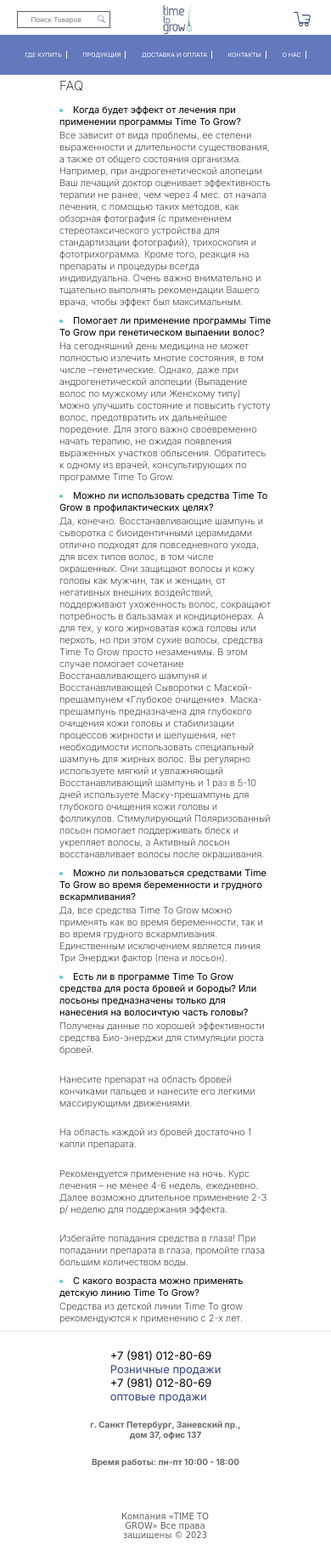
After one commit to Ilyakiki/time_to_grow, a Django app: page /FAQ/ in a window 390 px wide. The commit adds this page. Shown: the whole page at 85% size. Run offline with Django 4.2, Linux system fonts and the light colour scheme; some web fonts are replaced.

Commit message:
FAQ + continue of adaptive

```diff
--- /dev/null
+++ b/shop/templates/shop/FAQ.html
@@ -0,0 +1,34 @@
+{% extends 'base.html' %}
+{% load static %}
+{% block title %}{% endblock %}
+
+{% block css %} <link rel="stylesheet" href="{% static 'shop/css/FAQ.css' %}">{% endblock %}
+{% block content %}
+    <div class="content_FAQ">
+        <h2 class="title">FAQ</h2>
+        <div class="content_text">
+            <li class="point">Когда будет эффект от лечения при применении программы Time To Grow?</li>
+            <p class="point_text">Все зависит от вида проблемы, ее степени выраженности и длительности существования, а также от общего состояния организма. Например, при андрогенетической алопеции Ваш лечащий доктор оценивает эффективность терапии не ранее, чем через 4 мес. от начала лечения, с помощью таких методов, как обзорная фотография (с применением стереотаксического устройства для стандартизации фотографий), трихоскопия и фототрихограмма. Кроме того, реакция на препараты и процедуры всегда индивидуальна. Очень важно внимательно и тщательно выполнять рекомендации Вашего врача, чтобы эффект был максимальным.</p>
+            <li class="point">Помогает ли применение программы Time To Grow при генетическом выпаении волос?</li>
+            <p class="point_text">На сегодняшний день медицина не может полностью излечить многие состояния, в том числе –генетические. Однако, даже при андрогенетической алопеции (Выпадение волос по мужскому или Женскому типу) можно улучшить состояние и повысить густоту волос, предотвратить их дальнейшее поредение. Для этого важно своевременно начать терапию, не ожидая появления выраженных участков облысения. Обратитесь к одному из врачей, консультирующих по программе Time To Grow.</p>
+            <li class="point">Можно ли использовать средства Time To Grow в профилактических целях?</li>
+            <p class="point_text">Да, конечно. Восстанавливающие шампунь и сыворотка с биоидентичными церамидами отлично подходят для повседневного ухода, для всех типов волос, в том числе окрашенных. Они защищают волосы и кожу головы как мужчин, так и женщин, от негативных внешних воздействий, поддерживают ухоженность волос, сокращают потребность в бальзамах и кондиционерах. А для тех, у кого жирноватая кожа головы или перхоть, но при этом сухие волосы, средства Time To Grow просто незаменимы. В этом случае помогает сочетание Восстанавливающего шампуня и Восстанавливающей Сыворотки с Маской-прешампунем «Глубокое очищение». Маска-прешампунь предназначена для глубокого очищения кожи головы и стабилизации процессов жирности и шелушения, нет необходимости использовать специальный шампунь для жирных волос. Вы регулярно используете мягкий и увлажняющий Восстанавливающий шампунь и 1 раз в 5-10 дней используете Маску-прешампунь для глубокого очищения кожи головы и фолликулов. Стимулирующий Поляризованный лосьон помогает поддерживать блеск и укрепляет волосы, а Активный лосьон восстанавливает волосы после окрашивания.</p>
+            <li class="point">Можно ли пользоваться средствами Time To Grow во время беременности и грудного вскармливания?</li>
+            <p class="point_text">Да, все средства Time To Grow можно применять как во время беременности, так и во время грудного вскармливания. Единственным исключением является линия Три Энерджи фактор (пена и лосьон).</p>
+            <li class="point">Есть ли в программе Time To Grow средства для роста бровей и бороды? Или лосьоны предназначены только для нанесения на волосичтую часть головы?</li>
+            <p class="point_text">Получены данные по хорошей эффективности средства Био-энерджи для стимуляции роста бровей.</p>
+            <br>
+            <p class="point_text">Нанесите препарат на область бровей кончиками пальцев и  нанесите его легкими массирующими движениями.</p>
+            <br>
+            <p class="point_text">На область каждой из бровей достаточно 1 капли препарата.</p>
+            <br>
+            <p class="point_text">Рекомендуется применение на ночь. Курс лечения – не менее 4-6 недель, ежедневно. Далее возможно длительное применение 2-3 р/ неделю для поддержания эффекта.</p>
+            <br>
+            <p class="point_text">Избегайте попадания средства в глаза! При попадании препарата в глаза, промойте глаза большим количеством воды.</p>
+
+            <li class="point">С какого возраста можно применять детскую линию Time To Grow?</li>
+
+            <p class="point_text">Средства из детской линии Time To grow  рекомендуются к применению с 2-х лет.</p>
+        </div>
+    </div>
+{% endblock %}
--- a/shop/templates/shop/contacts.html
+++ b/shop/templates/shop/contacts.html
@@ -43,7 +43,7 @@
                 <h3 class="ip_inn_orgnip">ОГРНИП 309784720300067</h3>
             </div>
             <div class="map">
-                <iframe src="https://yandex.ru/map-widget/v1/?um=constructor%3A96a987f51881a9aeb0c3d5d88f375973411ce59ac83cbb2fa03c6ea1c18fa0c3&amp;source=constructor" width="750" height="500" frameborder="0"></iframe>
+                <iframe src="https://yandex.ru/map-widget/v1/?um=constructor%3A96a987f51881a9aeb0c3d5d88f375973411ce59ac83cbb2fa03c6ea1c18fa0c3&amp;source=constructor" width="750" height="500" frameborder="0" class="map_image"></iframe>
             </div>
         </div>
     </div>
--- a/shop/templates/shop/homepage.html
+++ b/shop/templates/shop/homepage.html
@@ -6,6 +6,7 @@
     <link rel="stylesheet" href="{% static 'shop/css/homepage.css' %}">{% endblock %}
 {% block content %}
     <div class="banner">
+        <img src="{% static 'shop/img/banner_comp.jpg'%}" alt="" class="banner">
 
     </div>
 {% endblock %}
--- a/shop/urls.py
+++ b/shop/urls.py
@@ -8,5 +8,6 @@ urlpatterns = [
     path('contacts/',contacts,name='contacts'),
     path('where_you_can_buy',where_buy,name='where_you_can_buy'),
     path('search/', Search.as_view(),name='search'),
+    path('FAQ/',FAQ,name='FAQ'),
     path('products/<int:pk>',DetailProduct.as_view(),name='product_detail'),
 ]
--- a/shop/views.py
+++ b/shop/views.py
@@ -16,7 +16,8 @@ def homepage(request):
     return render(request,'shop/homepage.html')
 def about_us(request):
     return render(request,'shop/about_us.html')
-
+def FAQ(request):
+    return render(request,'shop/FAQ.html')
 class ListProducts(ListView):
     '''Список Товаров'''
     paginate_by = 10  # Пагинация
--- /dev/null
+++ b/static/shop/css/FAQ.css
@@ -0,0 +1,85 @@
+.content_FAQ{
+    display: flex;
+    flex-direction: column;
+}
+.title{
+    font-family: 'Inter', sans-serif;
+    font-weight: 200;
+    margin-top: 1%;
+
+}
+.content_text{
+    display: flex;
+    flex-direction: column;
+    margin-top: 1%;
+    margin-bottom: 3%;
+}
+.point{
+    font-family: 'Inter', sans-serif;
+    font-weight: 400;
+    margin-top: 3%;
+}
+.point::marker{
+    color:#58CBCB;
+}
+.point_text{
+    font-family: 'Inter', sans-serif;
+    font-weight: 200;
+    margin-top: 1%;
+}
+@media(max-width: 1919px){
+    .title{
+        font-size: 26px;
+        border-bottom: 2px solid #58CBCB;
+        max-width: 70px;
+    }
+    .content_text{
+        max-width: 1600px;
+    }
+    .point{
+        font-size: 26px;
+    }
+    .point::marker{
+        width: 23px;
+    }
+    .point_text{
+        font-size: 26px;
+    }
+}
+@media(min-width: 1920px){
+    .title{
+        font-size: 26px;
+        border-bottom: 2px solid #58CBCB;
+        max-width: 70px;
+    }
+    .content_text{
+        max-width: 1600px;
+    }
+    .point{
+        font-size: 26px;
+    }
+    .point::marker{
+        width: 23px;
+    }
+    .point_text{
+        font-size: 26px;
+    }
+}
+@media (max-width: 440px) {
+    .title{
+        font-size: 15px;
+        border-bottom: 2px solid white;
+    }
+    .content_text{
+        max-width: 250px;
+    }
+    .point{
+        font-size: 11px;
+    }
+    .point::marker{
+        width: 4px;
+    }
+    .point_text{
+        font-size: 11px;
+    }
+}
--- a/static/shop/css/where_you_can_buy.css
+++ b/static/shop/css/where_you_can_buy.css
@@ -108,8 +108,9 @@
     }
     .map_comp{
         max-width: 440px;
-        width: 255px;
-        height: 121px;
+        width: 270px;
+        height: 190px;
+        margin-top: 3%;
     }
     .where_buy_text{
         font-size: 7px;
--- a/templates/base.html
+++ b/templates/base.html
@@ -75,7 +75,7 @@
 
             <div class="sections_block">
                 <div ><a href="{% url 'where_you_can_buy' %}" class="section"><h3 class="section_text">Где купить</h3></a></div>
-                <div class="section"><a href="#" class="section"><h3 class="section_text">FAQ</h3></a></div>
+                <div class="section"><a href="{% url 'FAQ' %}" class="section"><h3 class="section_text">FAQ</h3></a></div>
                 <div class="section"><a href="#" class="section"><h3 class="section_text">Доставка и оплата</h3></a></div>
                 <div class="section"><a href="{% url 'contacts' %}" class="section"><h3 class="section_text">Контакты</h3></a></div>
 
```
Also changed, not shown: static/shop/css/contacts.css (+58 -0 lines), static/shop/css/homepage.css (+9 -7 lines), db.sqlite3.
